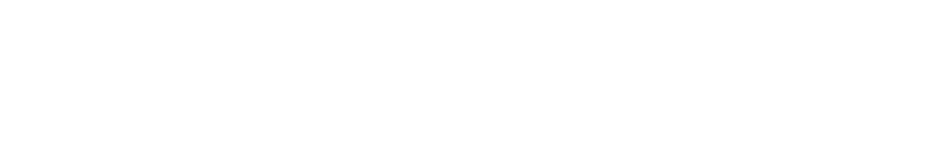
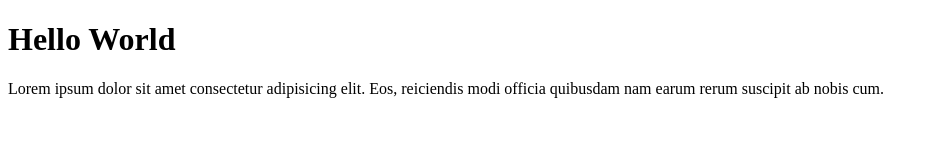
Before and after one commit to inescardoso10/icworks, a plain HTML site: page index.html in a window 1280 px wide. Shown: the whole page, without its empty margins (0-938 px from the left). Drawn offline with Linux system fonts and the light colour scheme.

Commit message:
parágrafo
Adicionei h1 e parágrafo

```diff
--- a/index.html
+++ b/index.html
@@ -6,6 +6,8 @@
     <title>Document</title>
 </head>
 <body>
-
+    <h1>Hello World</h1>
+    <p>Lorem ipsum dolor sit amet consectetur adipisicing elit. Eos, reiciendis modi officia quibusdam nam earum rerum suscipit ab nobis cum.
+    </p>
 </body>
 </html>
```
